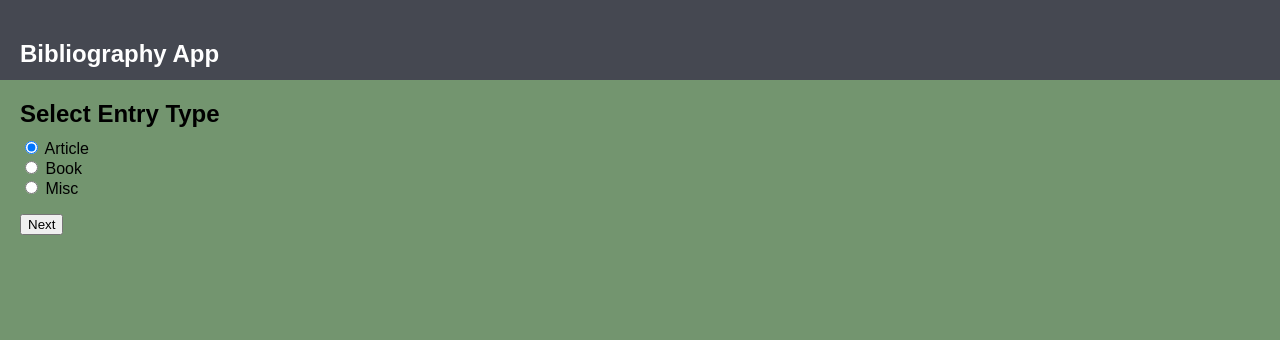
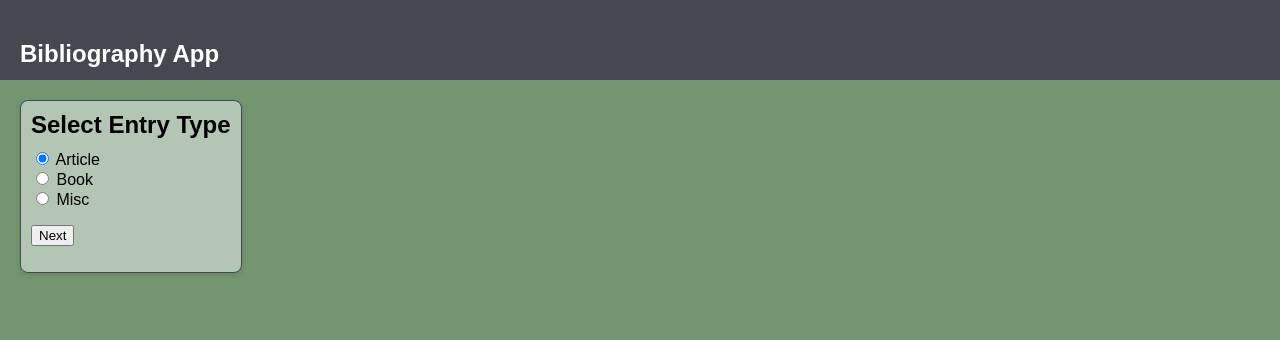
Before and after one commit to mistablasta/ohtu-miniprojekti, a Flask app: page /new_entry in a window 1280 px wide. Shown: the top 340 px of the page. Run offline with Flask 3, Linux system fonts and the light colour scheme.

Commit message:
feat: assign container for forms add and select entry for better readability

```diff
--- a/src/static/styles.css
+++ b/src/static/styles.css
@@ -19,6 +19,14 @@ body {
     flex-direction: column;
     /* gap: 16px; */
     align-items: start;
+}
+
+.menu-container {
+    background: #b2c6b3;
+    border: solid 1px #454851;
+    box-shadow: 0 2px 5px rgba(0,0,0,0.1);
+    border-radius: 8px;
+    padding: 10px;
 }
 
 .form-fields-container {
--- a/src/templates/add_entry.html
+++ b/src/templates/add_entry.html
@@ -11,6 +11,7 @@ Add entry
 </div>
 
 <div class="main-container">
+    <div class="menu-container">
         {% if error %}
         <div class="alert">{{ error }}</div>
         {% endif %}
@@ -43,5 +44,6 @@ Add entry
             </button>
         </form>
     </div>
+</div>
 
 {% endblock %}
--- a/src/templates/select_entry_type.html
+++ b/src/templates/select_entry_type.html
@@ -11,6 +11,7 @@ Select Entry Type
 </div>
 
 <div class="main-container">
+    <div class="menu-container">
         <h2 style="margin: 0px; margin-bottom: 10px;">Select Entry Type</h2>
         <form action="/add_entry_form" method="get">
 
@@ -27,5 +28,6 @@ Select Entry Type
 
         </form>
     </div>
+</div>
 
 {% endblock %}
```
Lines whose indentation alone changed are shown as unchanged.
